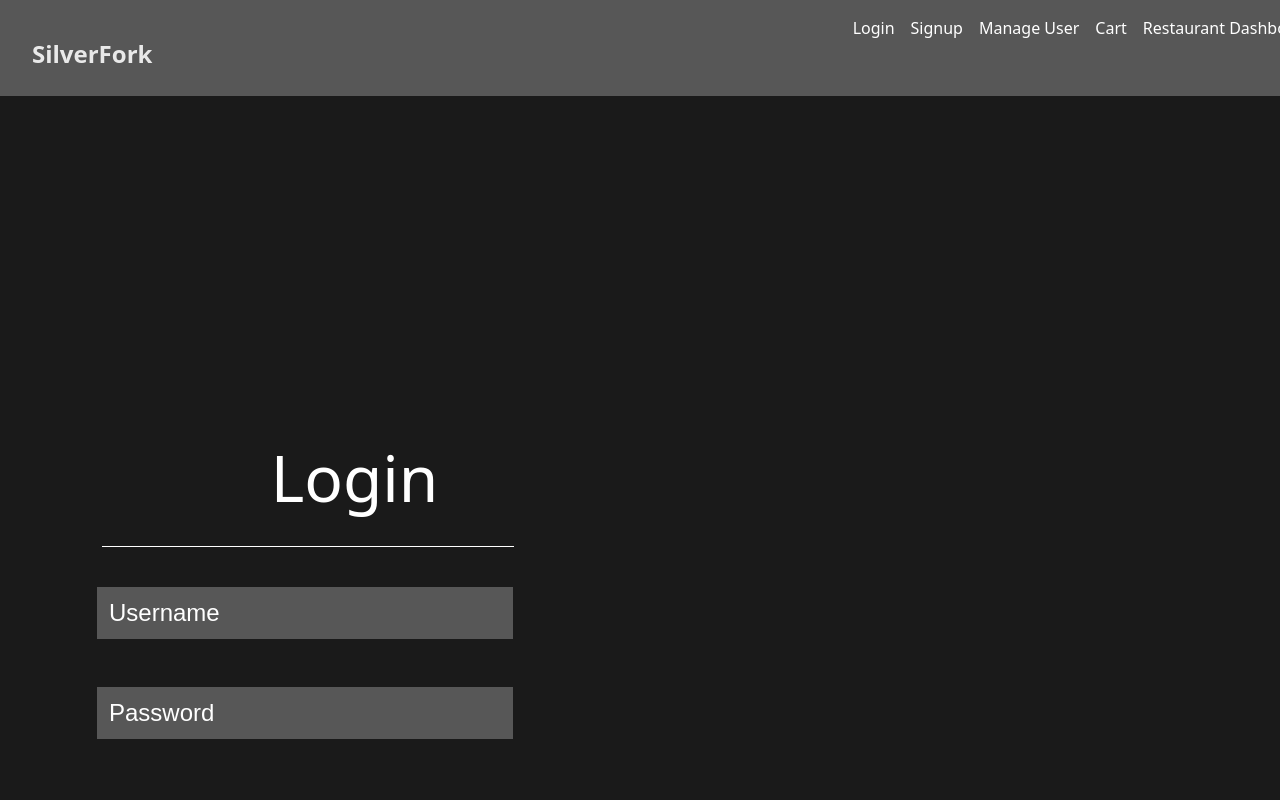
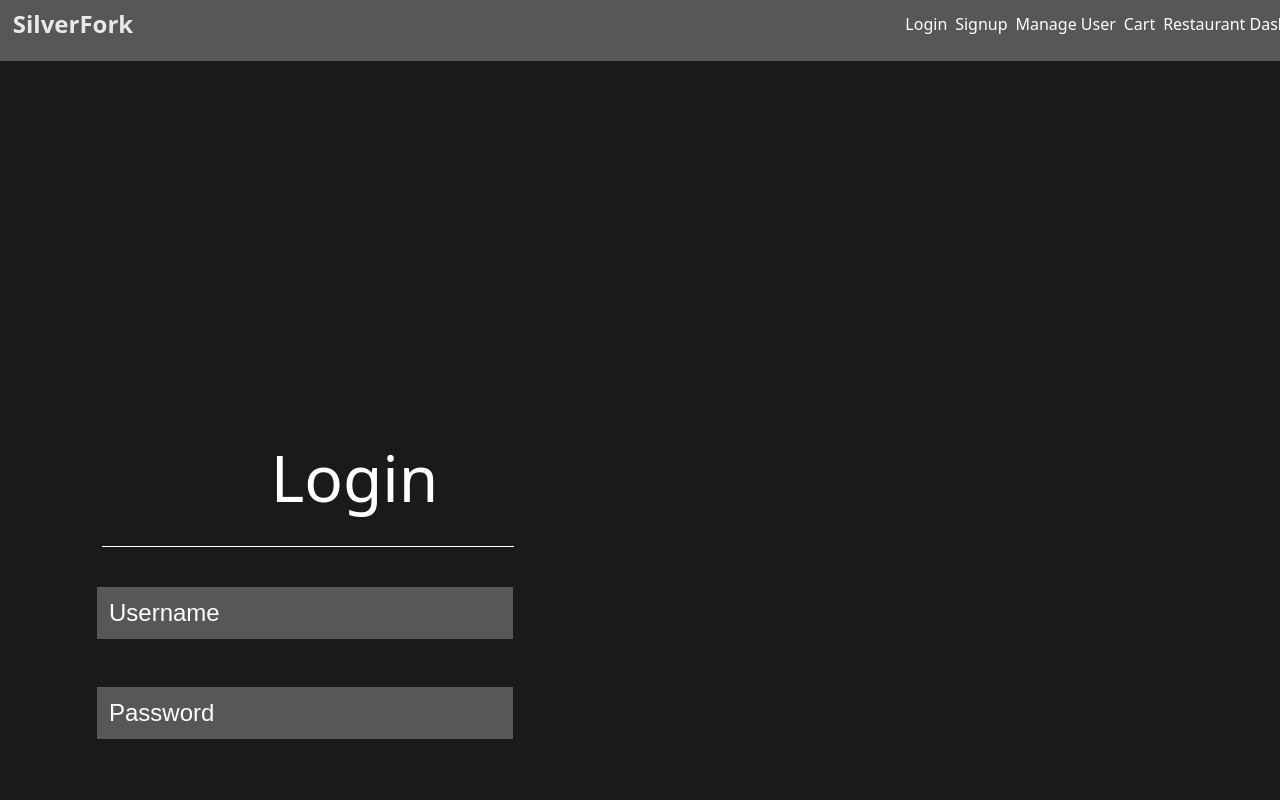
Before and after one commit to LinoxGH/SilverFork, a React (Vite) app in the folder frontend/: page /login in a window 1280 px wide. Shown: the top 800 px of the page. Built offline with nearby package versions, Linux system fonts and the light colour scheme.

Commit message:
Edit NavBar.module.css

```diff
--- a/frontend/src/modules/navbar/NavBar.module.css
+++ b/frontend/src/modules/navbar/NavBar.module.css
@@ -1,21 +1,28 @@
 .navbar {
   width: 100%;
-  height: 64px;
+  height: 6%;
   display: flex;
   position: fixed;
-  top: 0px;
-  left: 0px;
+  top: 0%;
+  left: 0%;
+  right: 0%;
+  padding-left: 1%;
   justify-content: space-between;
-  padding: 1rem 2rem;
+  align-items: center;
+  padding-top: 0%;
+  padding-bottom: 1%;
+  padding-right: 2%;
   background-color:  #575757;
-  font-size: 16px;
+  font-size: 1rem;
 }
 
 .links a {
   color: white;
-  margin-left: 1rem;
+  margin-left: 2%;
   text-decoration: none;
   transition: color 0.25s;
+  flex-wrap: nowrap;
+  white-space: nowrap;
 }
 
 .links a:hover {
```
